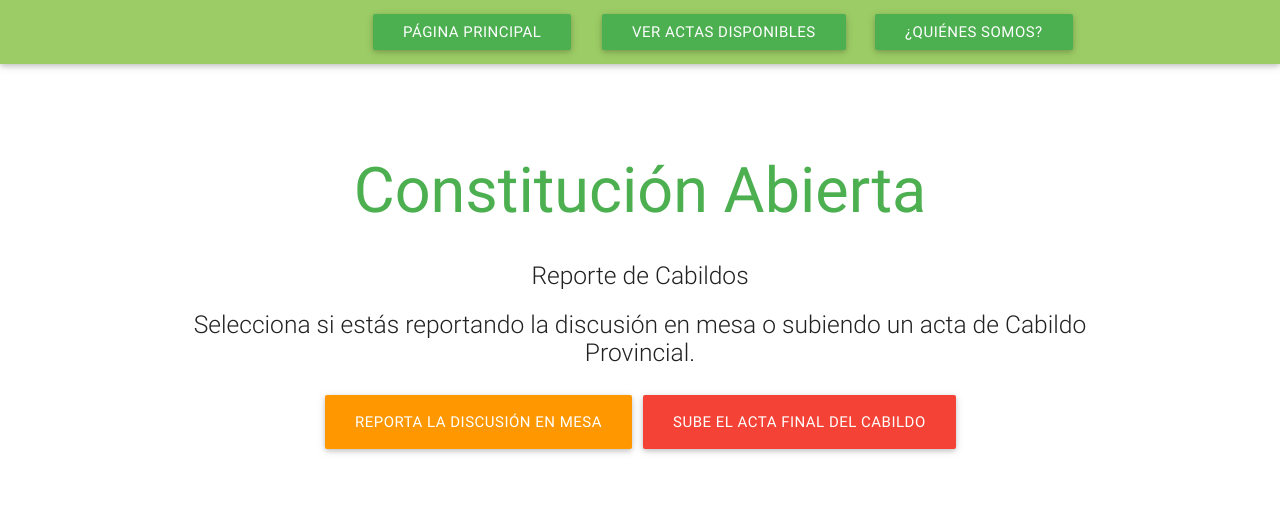
After one commit to hirohope/constitucion-abierta, a Django app: page /cabildos/ in a window 1280 px wide. The commit adds this page. Shown: the top 513 px of the page. Run offline with Django 3.2, Linux system fonts and the light colour scheme; some libraries are stand-ins or nearby versions.

Commit message:
paginas para cabildos

```diff
--- /dev/null
+++ b/constitucion/templates/elegir-tipo-cabildo.html
@@ -0,0 +1,76 @@
+<!DOCTYPE html>
+<html lang="en">
+<head>
+  <meta http-equiv="Content-Type" content="text/html; charset=UTF-8"/>
+  <meta name="viewport" content="width=device-width, initial-scale=1, maximum-scale=1.0"/>
+  <title>Constitución Abierta</title>
+
+  <!-- CSS  -->
+  <link href="https://fonts.googleapis.com/icon?family=Material+Icons" rel="stylesheet">
+  <link href="/static/html/css/materialize.css" type="text/css" rel="stylesheet" media="screen,projection"/>
+  <link href="/static/html/css/style.css" type="text/css" rel="stylesheet" media="screen,projection"/>
+
+  <style type="text/css">
+    .error {
+      color:#e74c3c;
+      display: none;
+    }
+    div.g-recaptcha {
+      margin: 0 auto;
+      width: 304px;
+    }
+  </style>
+  <script type="text/javascript" src="https://code.jquery.com/jquery-2.1.1.min.js"></script>
+  <script src="https://cdnjs.cloudflare.com/ajax/libs/materialize/0.97.3/js/materialize.min.js"></script>
+
+</head>
+<body>
+  <nav class="light-green lighten-1" role="navigation">
+    <div class="nav-wrapper container">
+      <ul class="right hide-on-med-and-down">
+        <li><a href="/quienes/" class="center col s3 btn waves-effect waves-light green">&iquest;Qui&eacute;nes Somos?</a></li>
+      </ul>
+      <ul class="right hide-on-med-and-down">
+        <li><a href="/actas/mosaico/" class="center col s3 btn waves-effect waves-light green">Ver Actas Disponibles</a></li>
+      </ul>
+      <ul class="right hide-on-med-and-down">
+        <li><a href="/" class="center col s3 btn waves-effect waves-light green">P&aacute;gina Principal</a></li>
+      </ul>
+
+    </div>
+  </nav>
+  <div class="section no-pad-bot" id="index-banner">
+    <div class="container">
+      <br><br>
+      <h1 class="header center green-text">Constitución Abierta</h1>
+      <div class="row center">
+          <h5 class="header col s12 light">Reporte de Cabildos</h5>
+          <h5 class="header col s12 light">Selecciona si est&aacute;s reportando la discusi&oacute;n en mesa o subiendo un acta de Cabildo Provincial.</h5>
+      </div>
+
+      <div class="col center s12" style="margin-bottom: 20px">
+          <a href="http://constitucionabierta.cl/cabildos/mesa/" class="waves-effect orange btn-large">Reporta la Discusi&oacute;n en Mesa</a>
+          <span class="hide-on-med-and-down">&nbsp;</span>
+          <a href="http://constitucionabierta.cl/cabildos/acta/" class="waves-effect red btn-large">Sube el Acta Final del Cabildo</a>
+        </div>
+      <br><br>
+
+    </div>
+  </div>
+
+
+
+
+</div>
+<script>
+  (function(i,s,o,g,r,a,m){i['GoogleAnalyticsObject']=r;i[r]=i[r]||function(){
+  (i[r].q=i[r].q||[]).push(arguments)},i[r].l=1*new Date();a=s.createElement(o),
+  m=s.getElementsByTagName(o)[0];a.async=1;a.src=g;m.parentNode.insertBefore(a,m)
+  })(window,document,'script','https://www.google-analytics.com/analytics.js','ga');
+
+  ga('create', 'UA-22180528-3', 'auto');
+  ga('send', 'pageview');
+
+</script>
+</body>
+</html>
--- a/constitucion/urls.py
+++ b/constitucion/urls.py
@@ -13,6 +13,11 @@ urlpatterns = [
     url(r'^actas/mosaico/$', views.mosaico),
     url(r'^actas/aleatorio/$', views.random),
     url(r'^actas/subir/$', views.subir),
+    # cabildos
+    url(r'^cabildos/$', views.cabildos),
+    url(r'^cabildos/mesa/$', views.cabildos_mesa),
+    url(r'^cabildos/acta/$', views.cabildos_acta),
+
     url(r'^acta/(?P<name>\w+\.\w+)/$', views.acta),
     url(r'^acta/modificar/(?P<filename>\w+\.\w+)/(?P<secret>\w+)/$', views.modify),
     url(r'^constitucion/upload_file/$', views.upload_file),
--- a/constitucion/views.py
+++ b/constitucion/views.py
@@ -29,6 +29,15 @@ def wc(request):
 
 def opendata(request):
     return render(request, 'opendata-cco.html')
+
+def cabildos(request):
+    return render(request, 'elegir-tipo-cabildo.html')
+
+def cabildos_mesa(request):
+    return render(request, 'subir-mesa-cabildo.html')
+
+def cabildos_acta(request):
+    return render(request, 'index.html')
 
 def mosaico(request):
     actas = Acta.objects.filter(valid = True)
```
Also changed, not shown: constitucion/templates/index.html (+16 -12 lines).
